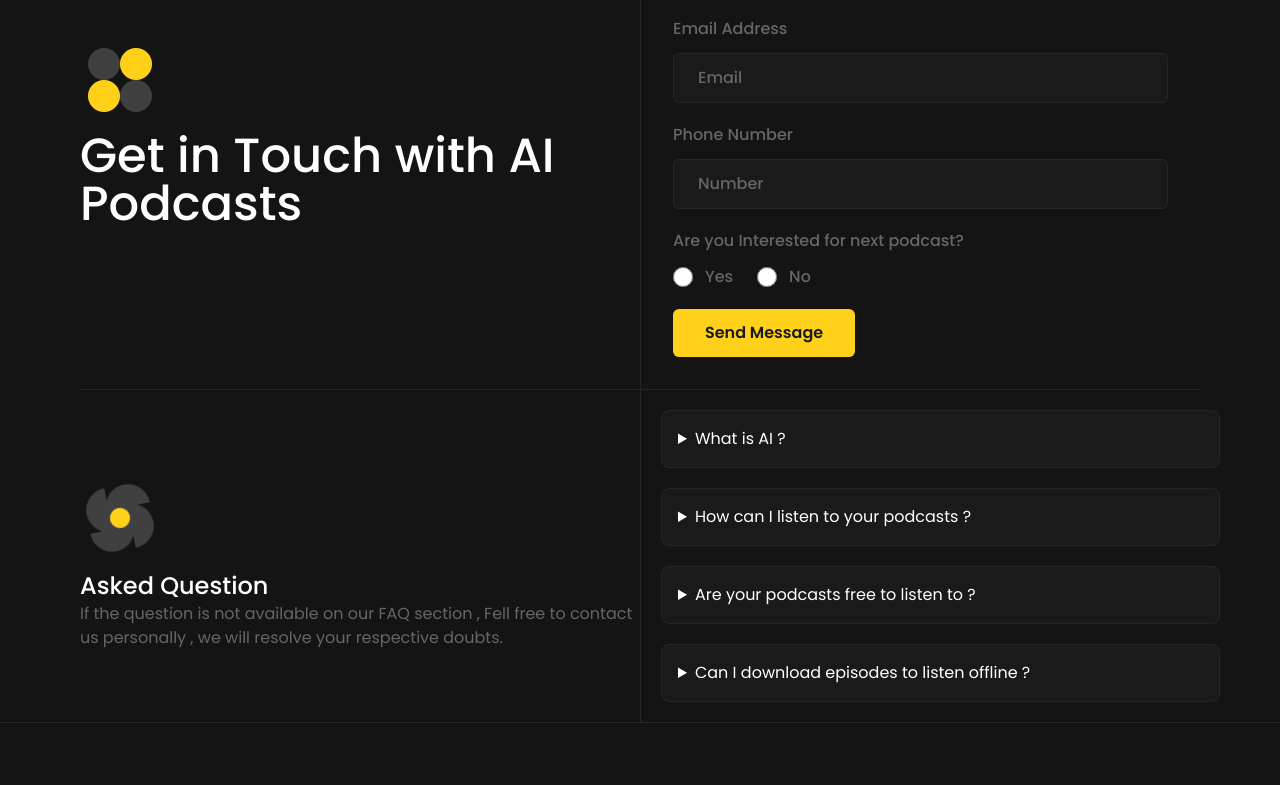
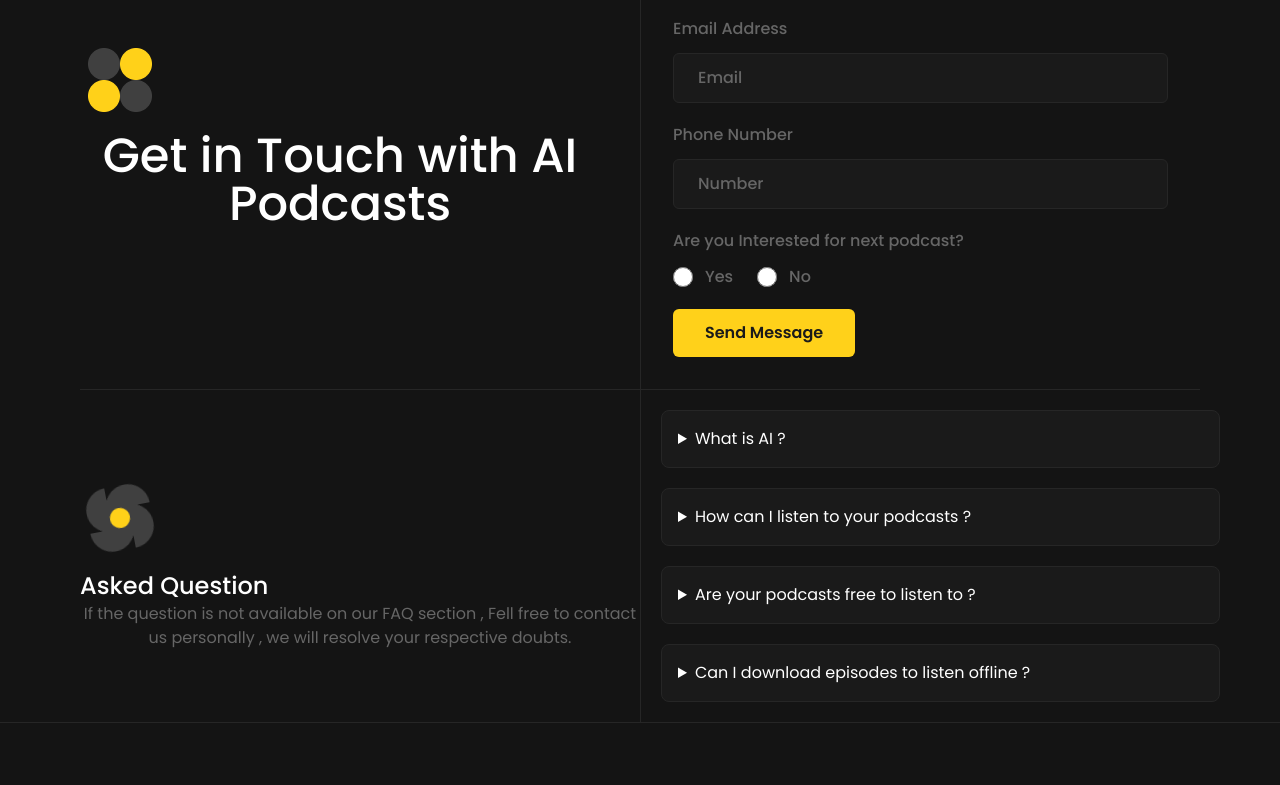
Before and after one commit to Os1907/Future-Tech, a Next.js app: page /contact in a window 1280 px wide. Shown: the part 540-1325 px from the top of the page. Built offline with nearby package versions, Linux system fonts and the light colour scheme.

Commit message:
reEdit Again

```diff
--- a/app/contact/page.jsx
+++ b/app/contact/page.jsx
@@ -64,7 +64,7 @@ export default function page() {
         <div className="lg:mx-20 mx-4 grid lg:grid-cols-2 md:col-span-1 ">
           <div className="col-span-1 flex flex-col items-center lg:items-start justify-center mt-4 lg:mt-0 ">
             <Image src={icon} alt="icon-section" />
-            <p className="text-white lg:text-5xl text-2xl font-medium lg:mr-10 lg:mt-3 ">
+            <p className="text-white lg:text-5xl text-2xl font-medium lg:mr-10 lg:mt-3 text-start lg:text-center">
               Get in Touch with AI Podcasts
             </p>
           </div>
@@ -190,10 +190,10 @@ export default function page() {
               alt="icon-section"
               className="motion-safe:animate-spin  transition-[1000]"
             />
-            <h3 className="text-white  text-2xl font-medium lg:mr-10 lg:mt-3 ">
+            <h3 className="text-white  text-2xl font-medium lg:mr-10 lg:mt-3 text-start lg:text-center ">
               Asked Question
             </h3>
-            <p className="text-h2head lg:text-base md:text-sm text-[12px]">
+            <p className="text-h2head lg:text-base md:text-sm text-[12px] text-start lg:text-center">
               If the question is not available on our FAQ section , Fell free to
               contact us personally , we will resolve your respective doubts.
             </p>
```
